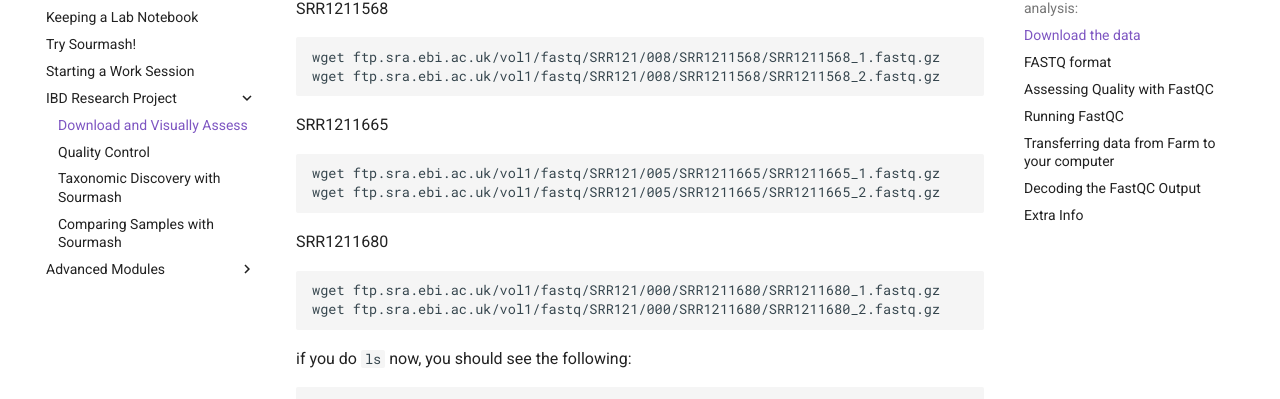
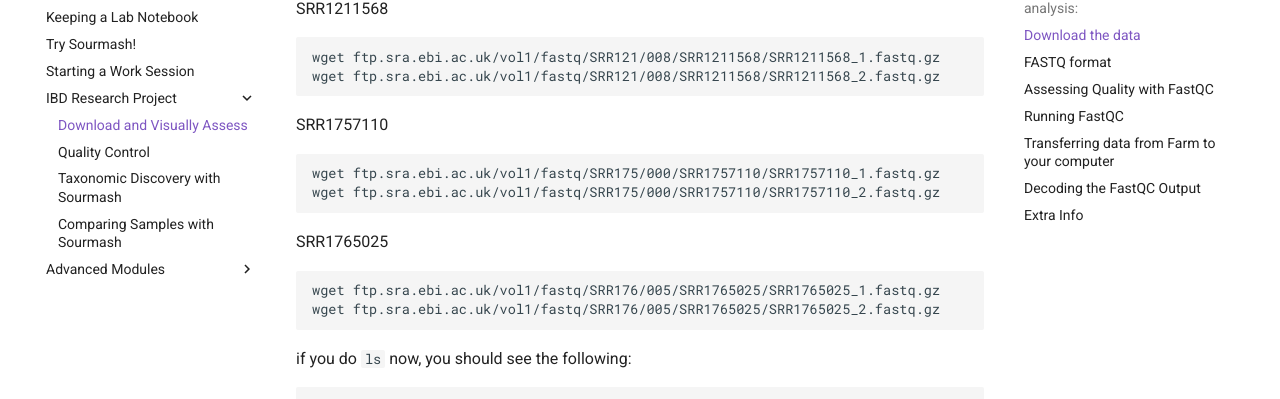
Before and after one commit to dib-lab/2020-NSURP, an MkDocs documentation site: the page built from doc/06.download-assess-ibd-data.md, in a window 1280 px wide and 900 px high, scrolled down 2380 px. Shown: the part 145-544 px from the top of the window. Built offline with MkDocs 1.6.1 and Material for MkDocs 9.7.7, drawn with Linux system fonts in a browser that asks for light colours; comment, search, counter and statistics services are not loaded; some of the changed text lies outside the part shown.

Commit message:
upd samples

````diff
--- a/doc/06.download-assess-ibd-data.md
+++ b/doc/06.download-assess-ibd-data.md
@@ -101,23 +101,23 @@
 wget ftp.sra.ebi.ac.uk/vol1/fastq/SRR121/008/SRR1211568/SRR1211568_2.fastq.gz
 ```
 
-SRR1211665
+SRR1757110
 ```
-wget ftp.sra.ebi.ac.uk/vol1/fastq/SRR121/005/SRR1211665/SRR1211665_1.fastq.gz
-wget ftp.sra.ebi.ac.uk/vol1/fastq/SRR121/005/SRR1211665/SRR1211665_2.fastq.gz
+wget ftp.sra.ebi.ac.uk/vol1/fastq/SRR175/000/SRR1757110/SRR1757110_1.fastq.gz
+wget ftp.sra.ebi.ac.uk/vol1/fastq/SRR175/000/SRR1757110/SRR1757110_2.fastq.gz
 ```
 
-SRR1211680
+SRR1765025
 ```
-wget ftp.sra.ebi.ac.uk/vol1/fastq/SRR121/000/SRR1211680/SRR1211680_1.fastq.gz
-wget ftp.sra.ebi.ac.uk/vol1/fastq/SRR121/000/SRR1211680/SRR1211680_2.fastq.gz
+wget ftp.sra.ebi.ac.uk/vol1/fastq/SRR176/005/SRR1765025/SRR1765025_1.fastq.gz
+wget ftp.sra.ebi.ac.uk/vol1/fastq/SRR176/005/SRR1765025/SRR1765025_2.fastq.gz
 ```
 
 if you do `ls` now, you should see the following:
 
 ```
-SRR1211157_1.fastq.gz  SRR1211428_1.fastq.gz  SRR1211440_1.fastq.gz  SRR1211568_1.fastq.gz  SRR1211665_1.fastq.gz  SRR1211680_1.fastq.gz
-SRR1211157_2.fastq.gz  SRR1211428_2.fastq.gz  SRR1211440_2.fastq.gz  SRR1211568_2.fastq.gz  SRR1211665_2.fastq.gz  SRR1211680_2.fastq.gz
+SRR1211157_1.fastq.gz  SRR1211428_1.fastq.gz  SRR1211440_1.fastq.gz  SRR1211568_1.fastq.gz  SRR1757110_1.fastq.gz  SRR1765025_1.fastq.gz
+SRR1211157_2.fastq.gz  SRR1211428_2.fastq.gz  SRR1211440_2.fastq.gz  SRR1211568_2.fastq.gz  SRR1757110_2.fastq.gz  SRR1765025_2.fastq.gz
 ```
 
 Now, let's make the files difficult to modify or delete:
````
Also changed, not shown: doc/_static/IBD.kmertrim.compare.mds.png (renamed from doc/_static/IBD.kmertrimmed.compare.mds.png), doc/_static/IBD.kmertrim.compare.np.matrix.png (renamed from doc/_static/IBD.kmertrimmed.compare.np.matrix.png).
